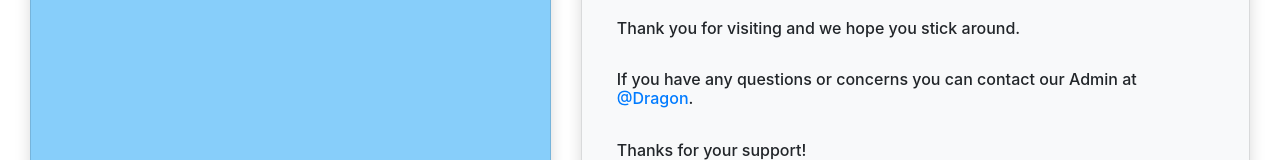
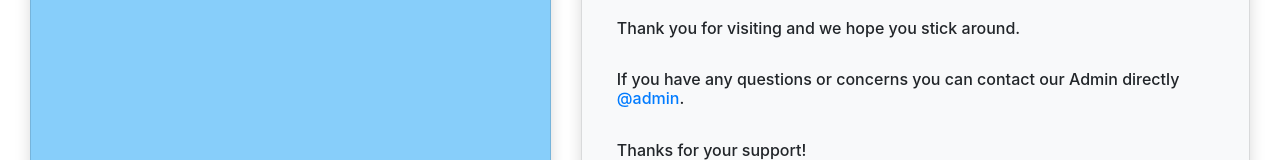
Before and after one commit to catnap89/HelloWorldCommunity, a React (Create React App) app in the folder client/: page /about in a window 1280 px wide. Shown: the part 526-686 px from the top of the page. Built offline with nearby package versions, Linux system fonts and the light colour scheme.

Commit message:
changed admin

```diff
--- a/client/src/pages/About/About.js
+++ b/client/src/pages/About/About.js
@@ -54,7 +54,7 @@ function About () {
          < br />
          <h6>Thank you for visiting and we hope you stick around.</h6>
          < br />
-         <h6>If you have any questions or concerns you can contact our Admin at <a href="mailto:thedragon@ch@.com">@Dragon</a>. </h6>
+         <h6>If you have any questions or concerns you can contact our Admin directly <a href="mailto:admin@ch@.com">@admin</a>. </h6>
 
          <br />
          <h6>Thanks for your support!</h6>
```
